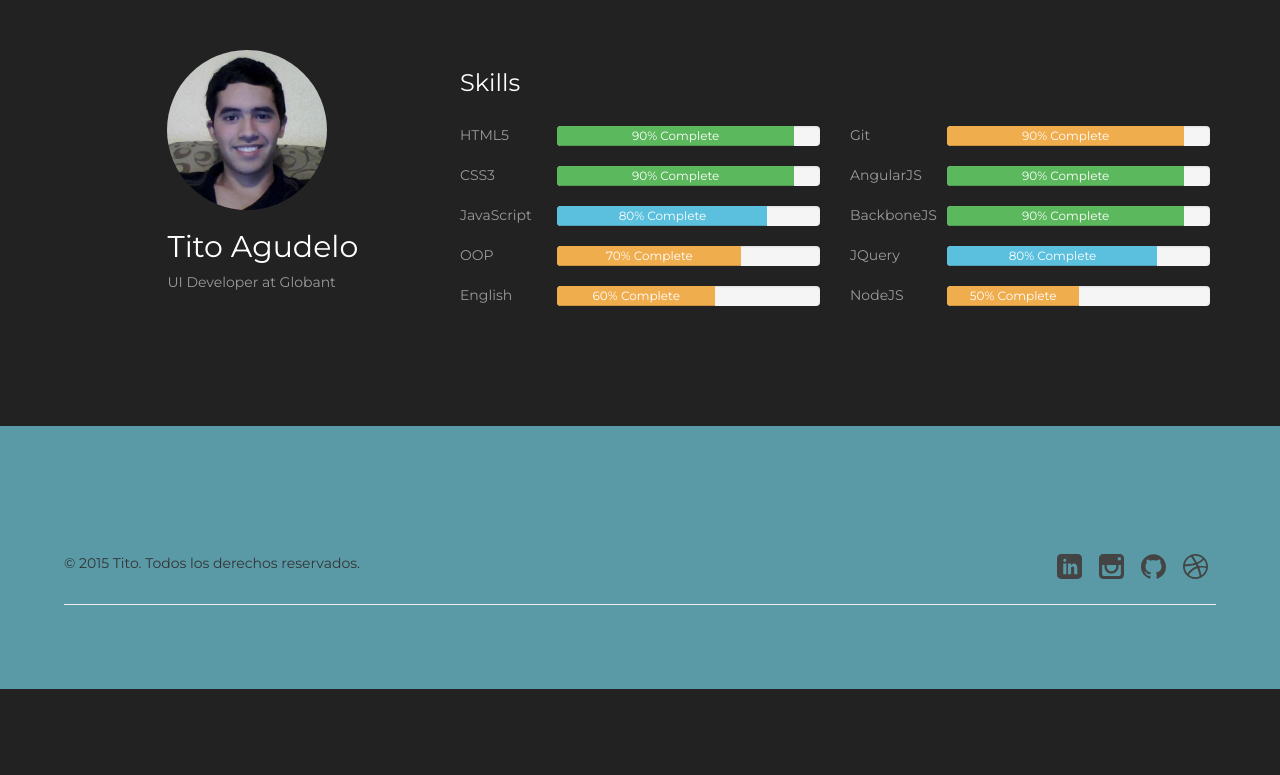
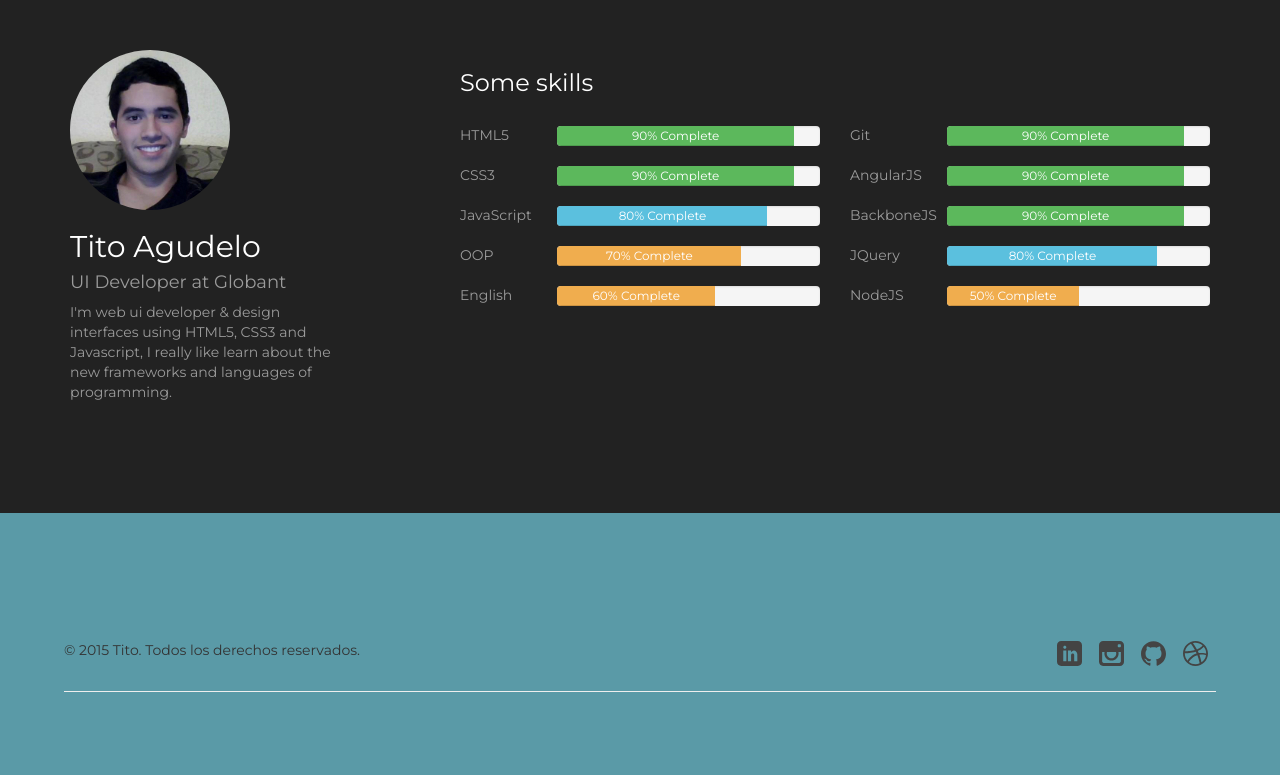
Before and after one commit to TitoAgudelo/titoarturo.io, a Django app: page /about/ in a window 1280 px wide. Shown: the part 50-825 px from the top of the page. Run offline with Django 3.2, Linux system fonts and the light colour scheme; parts of the project's set-up code (start-up, migrations or seed data) failed here and were passed over; some libraries are stand-ins or nearby versions.

Commit message:
some changes in about skills

```diff
--- a/_rest/css/about/main.css
+++ b/_rest/css/about/main.css
@@ -8,7 +8,7 @@
   color: white;
 }
 /* line 7, ../src/about/main.sass */
-#about #social span {
+#about #social h4, #about #social p {
   color: #9b9b9b;
 }
 /* line 9, ../src/about/main.sass */
--- a/_rest/css/src/about/main.sass
+++ b/_rest/css/src/about/main.sass
@@ -4,7 +4,7 @@
 	#social
 		h2
 			color: white
-		span
+		h4, p
 			color: #9b9b9b
 	.title-head-skill
 		margin-bottom: 2rem
--- a/templates/about/index.html
+++ b/templates/about/index.html
@@ -4,17 +4,18 @@
 {% block content %}
 <section id="about" class="container">
 	<div class="row">
-		<div class="col-sm-3 col-sm-offset-1">
+		<div class="col-sm-3">
 			<div id="social">
 				<img class="img-circle" src="{% static "img/social/2.jpg" %}">
 				<h2>Tito Agudelo</h2>
-				<span>UI Developer at Globant</span>
+				<h4>UI Developer at Globant</h4>
+				<p>I'm web ui developer & design interfaces using HTML5, CSS3 and Javascript, I really like learn about the new frameworks and languages of programming.</p>
 			</div>
 		</div>
-		<div class="col-sm-8">
+		<div class="col-sm-8 col-sm-offset-1">
 			<div class="row title-head-skill">
 				<div class="col-sm-12">
-					<h3 class="title-skill">Skills</h3>
+					<h3 class="title-skill">Some skills</h3>
 				</div>
 			</div>
 			<div class="row">
@@ -87,7 +88,7 @@
 						</div>
 						<div class="col-sm-9">
 							<div class="progress">
-								<div data-sr='wait 0.5s, then enter left and hustle 100px over 2s' class="progress-bar progress-bar-warning active" role="progressbar" aria-valuenow="90" aria-valuemin="0" aria-valuemax="100" style="width: 90%">
+								<div data-sr='wait 0.5s, then enter left and hustle 100px over 2s' class="progress-bar progress-bar-success active" role="progressbar" aria-valuenow="90" aria-valuemin="0" aria-valuemax="100" style="width: 90%">
 									<span>90% Complete</span>
 								</div>
 							</div>
```
Also changed, not shown: _rest/css/main.css.
